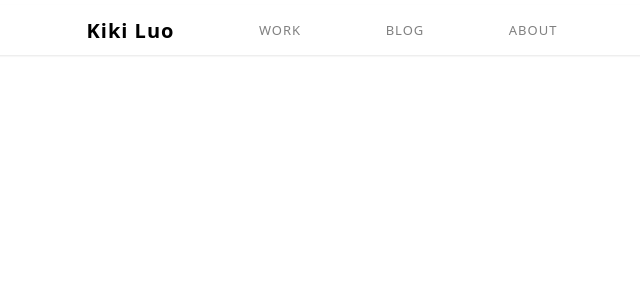
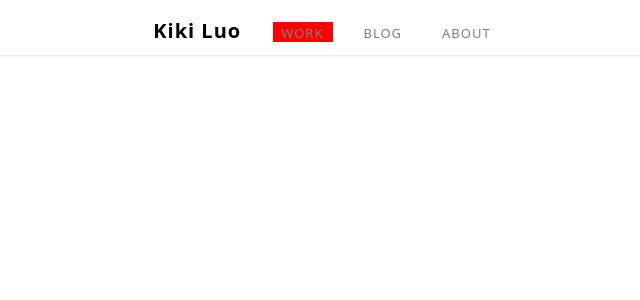
Before and after one commit to luoyu54321/react-next-blog-testing, a Next.js app: page / in a window 1280 px wide. Shown: the top 300 px of the page, without its empty margins (8-648 px from the left). Built offline with nearby package versions, Linux system fonts and the light colour scheme.

Commit message:
feat/header/adding click animation

```diff
--- a/component/header.js
+++ b/component/header.js
@@ -4,16 +4,46 @@ const Header = () => {
   return (
     <HeaderContainer>
       <NavArea>
-        <LogoLink id="link-1" type="radio">Kiki Luo</LogoLink>
-        <Link id="link-2" type="radio">WORK</Link>
-        <Link id="link-3" type="radio">BLOG</Link>
-        <Link id="link-4" type="radio">ABOUT</Link>
+        <InputContainer>
+          <Input id="Button-1" type="radio" name="headerLink" />
+          <LogoButton for="Button-1">Kiki Luo</LogoButton>
+          <Input id="Button-2" type="radio" name="headerLink" />
+          <Button for="Button-2">WORK</Button>
+          <Input id="Button-3" type="radio" name="headerLink" />
+          <Button for="Button-3">BLOG</Button>
+          <Input id="Button-4" type="radio" name="headerLink" />
+          <Button for="Button-4">ABOUT</Button>
+          <BgColorBlock />
+        </InputContainer>
       </NavArea>
     </HeaderContainer>
   )
 }
 
 export default Header;
+
+const BgColorBlock = styled.span`
+  position: absolute;
+	height: 20px;
+	width: 60px;
+	background-color: red;
+	z-index: 1;
+  transition: 0.25s ease-out;
+  left: 140px;
+  top: 5px;
+`
+
+const Input = styled.input`
+  display: none;
+  &:checked {
+		& + label {
+			color: blue;
+		}
+	}
+`
+const InputContainer = styled.div`
+  position: relative;
+`
 
 const NavArea = styled.div`
   max-width: 1440px;
@@ -24,17 +54,55 @@ const NavArea = styled.div`
   justify-content: space-evenly;
   align-items: center;
   margin: 0px 30px;
+
+  input[id="Button-1"] {
+    &:checked {
+      & ~ span {
+			transform: translateX(-180%);
+      }
+		}
+  }
+
+  input[id="Button-2"] {
+    &:checked {
+      & ~ span {
+			transform: translateX(0px);
+		  }
+    }
+  }
+
+  input[id="Button-3"] {
+    &:checked {
+      & ~ span {
+			transform: translateX(130%);
+			}
+    }
+  }
+
+  input[id="Button-4"] {
+    &:checked {
+      & ~ span {
+			transform: translateX(265%);
+			}
+    }
+  }
+
+
+
 `
-const Link = styled.div`
+const Button = styled.label`
+  position: relative;
   color: grey;
   margin: 0 20px;
   font-size: 13px;
   letter-spacing: 1px;
+  z-index: 2;
+  transition: color 0.15s ease-in;
   :hover{
     border-bottom:2px black solid;
   }
 `
-const LogoLink = styled(Link)`
+const LogoButton = styled(Button)`
   color: black;
   font-weight: 600;
   font-size: 20px;
```
